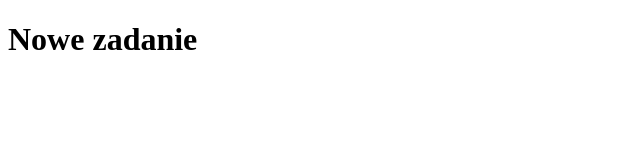
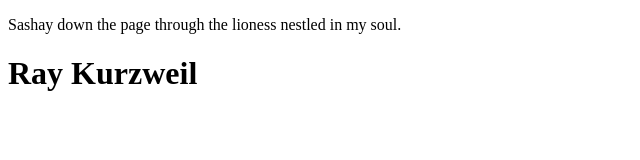
Before and after one commit to DobroTora/learning, a plain HTML site: page index.html in a window 1280 px wide. Shown: the whole page, without its empty margins (0-640 px from the left). Drawn offline with Linux system fonts and the light colour scheme.

Commit message:
Added poem text and poet name

```diff
--- a/index.html
+++ b/index.html
@@ -8,6 +8,11 @@
         <link rel="stylesheet" href="">
     </head>
     <body>
-        <h1> Nowe zadanie </h1>
+        <p>
+            Sashay down the page
+            through the lioness
+            nestled in my soul.
+        </p>
+        <h1>Ray Kurzweil</h1>
     </body>
 </html>
```
